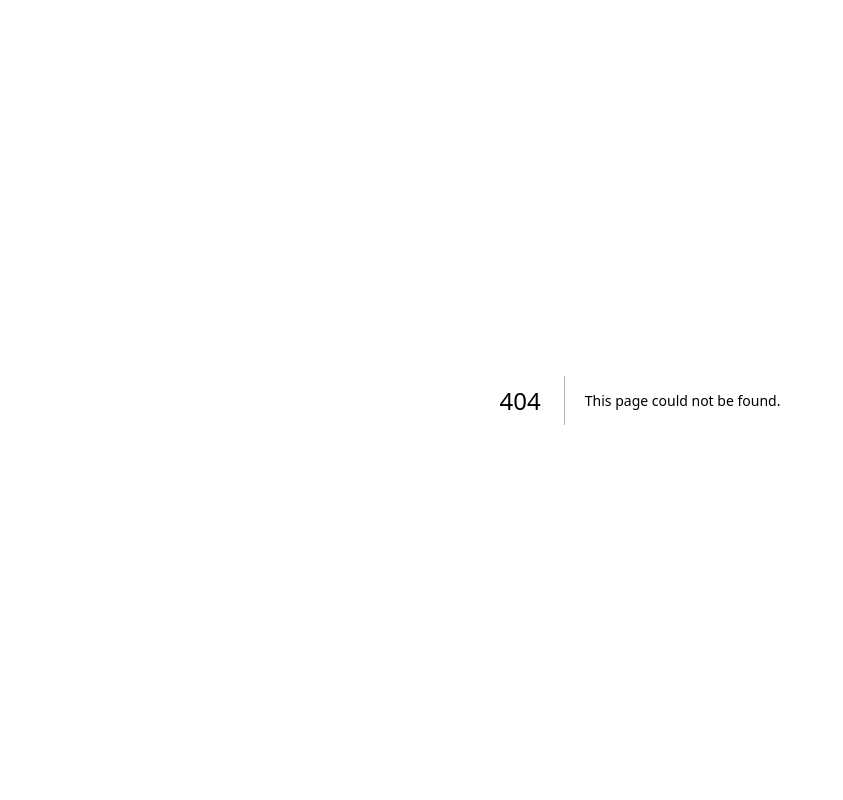
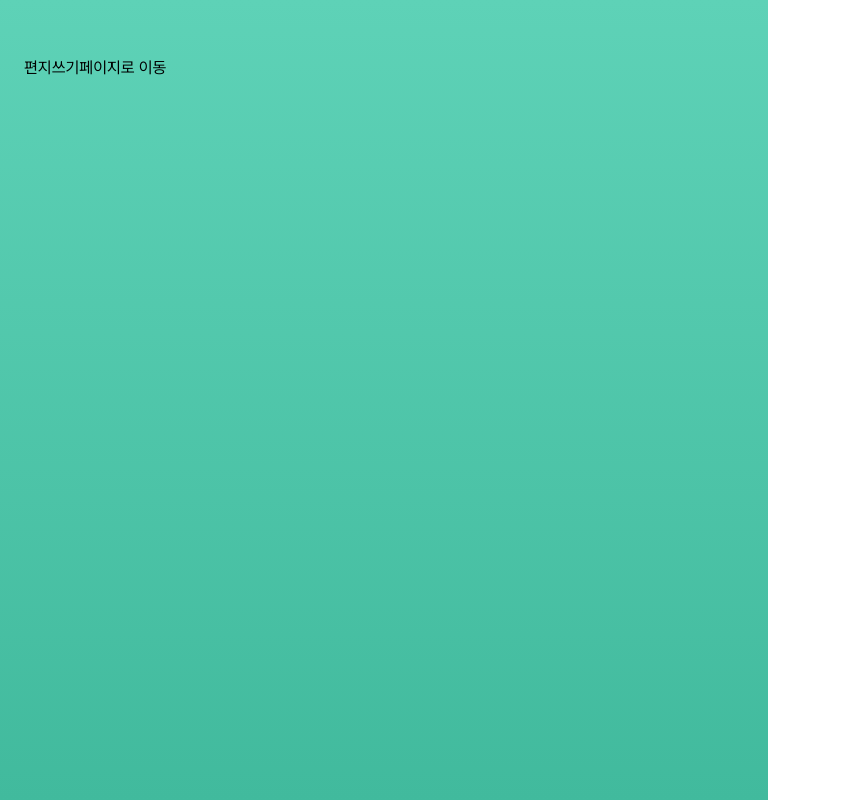
Before and after one commit to yongseong2/rolling-leaf, a Next.js app: page /select-leaf/1 in a window 1280 px wide. Before the commit this address had no page. Shown: the whole page, without its empty margins (0-843 px from the left). Built offline with nearby package versions, Linux system fonts and the light colour scheme.

Commit message:
Feat: CreateContext 생성 및 편지 쓰기 페이지 명칭변경

```diff
--- /dev/null
+++ b/app/(pages)/(create)/layout.tsx
@@ -0,0 +1,10 @@
+"use client";
+import { CreateProvider } from "@/app/_context/CreateContext";
+
+export default function CreateLayout({
+  children,
+}: {
+  children: React.ReactNode;
+}) {
+  return <CreateProvider>{children}</CreateProvider>;
+}
--- /dev/null
+++ b/app/(pages)/(create)/select-leaf/[userId]/page.tsx
@@ -0,0 +1,19 @@
+"use client";
+import { useCreateContext } from "@/app/_context/CreateContext";
+import { routes } from "@/app/_routes";
+import Link from "next/link";
+
+export default function SelectLeafPage({
+  params,
+}: {
+  params: { userId: string };
+}) {
+  const { test } = useCreateContext();
+  return (
+    <div>
+      <Link href={`${routes["write-letter"]}/${params.userId}`}>
+        편지쓰기페이지로 이동
+      </Link>
+    </div>
+  );
+}
--- /dev/null
+++ b/app/(pages)/(create)/write-letter/[userId]/page.tsx
@@ -0,0 +1,8 @@
+"use client";
+export default function WriterLetterPage({
+  params,
+}: {
+  params: { userId: string };
+}) {
+  return <div>편지쓰기페이지</div>;
+}
--- a/app/(pages)/_components/Leaf.tsx
+++ b/app/(pages)/_components/Leaf.tsx
@@ -4,7 +4,7 @@ import Draggable, {
   DraggableData,
   DraggableEventHandler,
 } from "react-draggable";
-import { useModalContext } from "@/app/_components/Modal/ModalContext";
+import { useModalContext } from "@/app/_context/ModalContext";
 import Icon from "@/app/_components/Icon";
 import { colors } from "@/app/_design/colors";
 import { ClientLeaf } from "../_types";
--- a/app/(pages)/create/[userId]/page.tsx
+++ /dev/null
@@ -1,4 +0,0 @@
-"use client";
-export default function CreatePage({ params }: { params: { userId: string } }) {
-  return <div>생성페이지</div>;
-}
--- a/app/_components/Modal/index.tsx
+++ b/app/_components/Modal/index.tsx
@@ -1,6 +1,6 @@
 import { ReactNode, MouseEvent } from "react";
 import ModalPortal from "./ModalPortal";
-import { useModalContext } from "./ModalContext";
+import { useModalContext } from "../../_context/ModalContext";
 
 interface Props {
   label?: string;
--- a/app/_components/Wrapper.tsx
+++ b/app/_components/Wrapper.tsx
@@ -23,7 +23,9 @@ export const Wrapper = ({ children }: Props) => {
           className="absolute right-5 top-5 flex size-10 items-center justify-center rounded-full bg-c2"
           name="Plus"
           color={colors.c0}
-          onClick={() => router.push(`${routes.create}/${params.userId}`)}
+          onClick={() =>
+            router.push(`${routes["select-leaf"]}/${params.userId}`)
+          }
         />
       )}
       {children}
--- /dev/null
+++ b/app/_context/CreateContext.tsx
@@ -0,0 +1,18 @@
+"use client";
+import { ReactNode, createContext, useContext, useState } from "react";
+
+interface CreateState {
+  test: string;
+}
+
+const CreateContext = createContext<CreateState>({} as CreateState);
+
+export function CreateProvider({ children }: { children: ReactNode }) {
+  const [test, setTest] = useState("안녕");
+
+  return (
+    <CreateContext.Provider value={{ test }}>{children}</CreateContext.Provider>
+  );
+}
+
+export const useCreateContext = () => useContext(CreateContext);
--- a/app/_providers/index.tsx
+++ b/app/_providers/index.tsx
@@ -6,7 +6,7 @@ import { ReactNode, useState } from "react";
 import { QueryClient, QueryClientProvider } from "@tanstack/react-query";
 import { ReactQueryDevtools } from "@tanstack/react-query-devtools";
 import { store, persistor } from "../_store/store";
-import { ModalProvider } from "../_components/Modal/ModalContext";
+import { ModalProvider } from "../_context/ModalContext";
 
 interface Props {
   children: ReactNode;
--- a/app/_routes/index.ts
+++ b/app/_routes/index.ts
@@ -1,5 +1,6 @@
 export const routes = {
   home: "/home",
   login: "/login",
-  create: "/create",
+  "select-leaf": "/select-leaf",
+  "write-letter": "/write-letter",
 };
```
Also changed, not shown: app/_context/ModalContext.tsx (renamed from app/_components/Modal/ModalContext.tsx).
